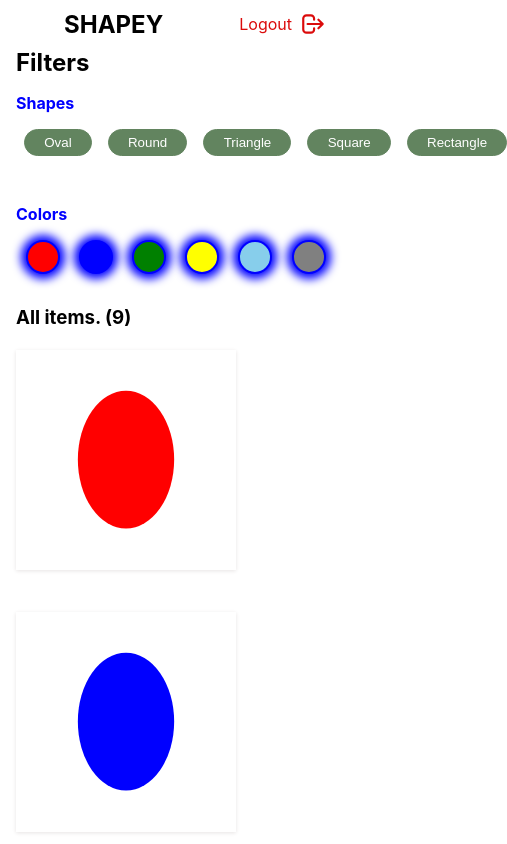
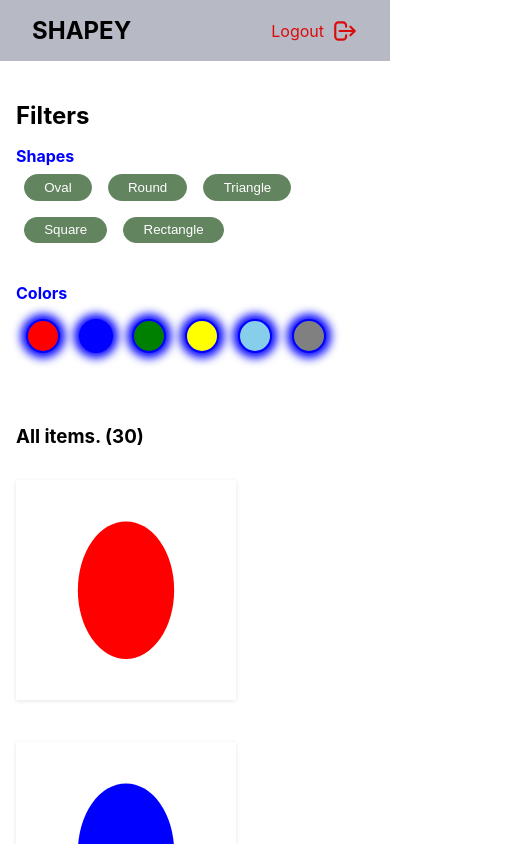
Before and after one commit to kokoforbes/shapey, a React (Create React App) app: page / in a window 390 px wide. Both pictures are taken after a click on the button "Login". Shown: the top 844 px of the page, 507 px wide, since content can reach past the window. Built offline with nearby package versions, Linux system fonts and the light colour scheme.

Commit message:
Implemented responsiveness'

```diff
--- a/src/components/App.tsx
+++ b/src/components/App.tsx
@@ -12,7 +12,7 @@ interface IProps {
 function App(props: IProps) {
   const { isUserLoggedIn } = props;
   return (
-    <div className="container">
+    <div>
       {isUserLoggedIn ? <Header /> : null}
       {isUserLoggedIn ? <Home /> : <Login />}
     </div>
--- a/src/components/Filters/Filters.scss
+++ b/src/components/Filters/Filters.scss
@@ -1,9 +1,13 @@
+.filters {
+  padding: 2.5rem 0;
+
   .shapes {
     padding: 1rem  0;
+    margin: 0 auto;
 
     button {
       padding: 0.3rem 1.2rem;
-    margin: 0 0.5rem;
+      margin: 0.5rem;
       border-radius: 50px;
       background-color: transparent;
       border: 1px solid grey;
@@ -16,6 +20,11 @@
         border: #62845F 1px solid;
         color: white;
       }
+    }
+
+    .shape-row {
+      display: flex;
+      flex-wrap: wrap;
     }
   }
 
@@ -39,6 +48,9 @@
       }
     }
   }
+}
+
+
 
 
 .red { background: red; }
--- a/src/components/Filters/Filters.tsx
+++ b/src/components/Filters/Filters.tsx
@@ -35,7 +35,7 @@ const Filters = (props: FiltersProps) => {
       <section className='shapes'>
         <h4 className='text-blue'>Shapes</h4>
 
-        <div className='row'>
+        <div className='shape-row'>
           {shapes.map((shapeObject) => (
             <button
               type="button"
--- a/src/components/Header/Header.module.scss
+++ b/src/components/Header/Header.module.scss
@@ -1,8 +1,14 @@
 .header {
-  display: flex;
-  justify-content: space-between;
-  align-items: center;
-  padding: 0.6rem 4rem;
+  background-color: #B7B9C5;
+
+  .container {
+    max-width: 1200px;
+    display: flex;
+    justify-content: space-between;
+    align-items: center;
+    margin: 0 auto;
+    padding: 1rem 2rem;
+  }
 
   .brand {
     text-transform: uppercase;
--- a/src/components/Header/Header.tsx
+++ b/src/components/Header/Header.tsx
@@ -1,8 +1,7 @@
 import React from "react";
-import { connect } from 'react-redux';
-import { removeUser } from '../../state/user/user.actions';
+import { connect } from "react-redux";
+import { removeUser } from "../../state/user/user.actions";
 import styles from "./Header.module.scss";
-
 
 interface HeaderProps {
   logoutUser: () => void;
@@ -17,17 +16,24 @@ const Header = (props: HeaderProps) => {
 
   return (
     <header className={styles.header}>
+      <div className={styles.container}>
         <h2 className={styles.brand}>shapey</h2>
         <div className={styles.logout} onClick={logout}>
           <p>logout</p>
-        <svg xmlns="http://www.w3.org/2000/svg" fill="none" viewBox="0 0 24 24" stroke="#db0b0b">
+          <svg
+            xmlns='http://www.w3.org/2000/svg'
+            fill='none'
+            viewBox='0 0 24 24'
+            stroke='#db0b0b'
+          >
             <path
-            strokeLinecap="round"
-            strokeLinejoin="round"
+              strokeLinecap='round'
+              strokeLinejoin='round'
               strokeWidth={2}
-            d="M17 16l4-4m0 0l-4-4m4 4H7m6 4v1a3 3 0 01-3 3H6a3 3 0 01-3-3V7a3 3 0 013-3h4a3 3 0 013 3v1"
+              d='M17 16l4-4m0 0l-4-4m4 4H7m6 4v1a3 3 0 01-3 3H6a3 3 0 01-3-3V7a3 3 0 013-3h4a3 3 0 013 3v1'
             />
           </svg>
+        </div>
       </div>
     </header>
   );
--- a/src/components/View/View.scss
+++ b/src/components/View/View.scss
@@ -2,7 +2,7 @@
   .cards {
     display: grid;
     max-width: 1200px;
-    margin: 1.3rem 0;
+    margin: 2rem 0;
     grid-row-gap: 2rem;
     grid-column-gap: 0.6rem;
   }
@@ -28,6 +28,9 @@
   .cards {
     grid-template-columns: repeat(2, 1fr);
   }
+  .card{
+    margin: 0 auto !important;
+  }
 }
 
 @media (min-width: 900px) {
--- a/src/components/View/View.tsx
+++ b/src/components/View/View.tsx
@@ -15,10 +15,11 @@ const View = (props: FiltersProps) => {
 
   const { colors, shapes } = props;
   const title = useItemLabel(colors, shapes);
+  const length = selectedLength(colors, shapes)
 
   return (
     <div className='view'>
-      <h3>{title} items. (9)</h3>
+      <h3>{title} items. ({length})</h3>
 
       <div className='cards'>
         {shapes.map((shapeObject) =>
@@ -37,6 +38,13 @@ const View = (props: FiltersProps) => {
   )
 }
 
+const selectedLength = (colors: ColorInterface[], shapes: ShapeInterface[]) => {
+  const selectedColors = colors.filter((color) => color.selected);
+  const selectedShapes = shapes.filter((shape) => shape.selected);
+  return selectedColors.length * selectedShapes.length
+}
+
+
 const mapStateToProps = (state: ApplicationState) => ({
   colors: state.filter.colors,
   shapes: state.filter.shapes,
--- a/src/pages/home/home.module.scss
+++ b/src/pages/home/home.module.scss
@@ -2,4 +2,5 @@
   padding: 0 1rem;
   width: 100%;
   margin: 0 auto;
+  max-width: 1200px;
 }
```
Lines whose indentation alone changed are shown as unchanged.
